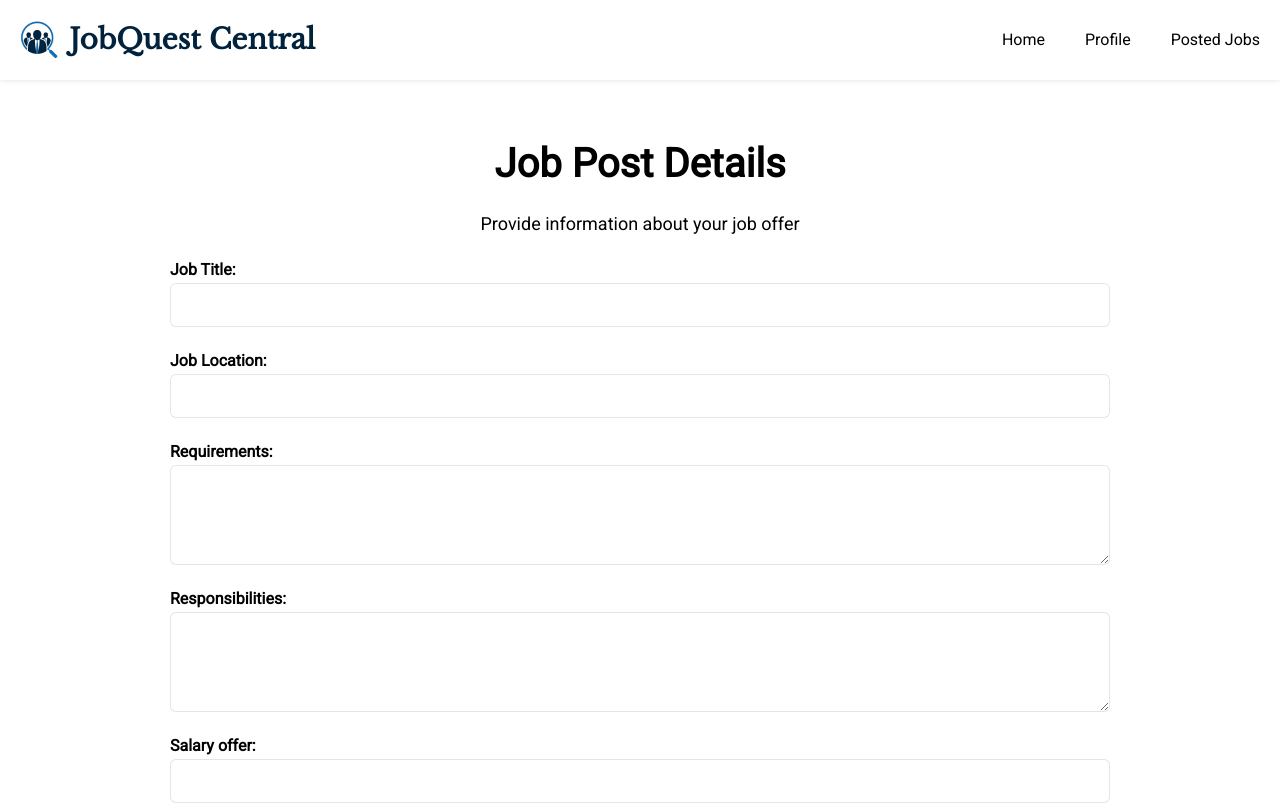
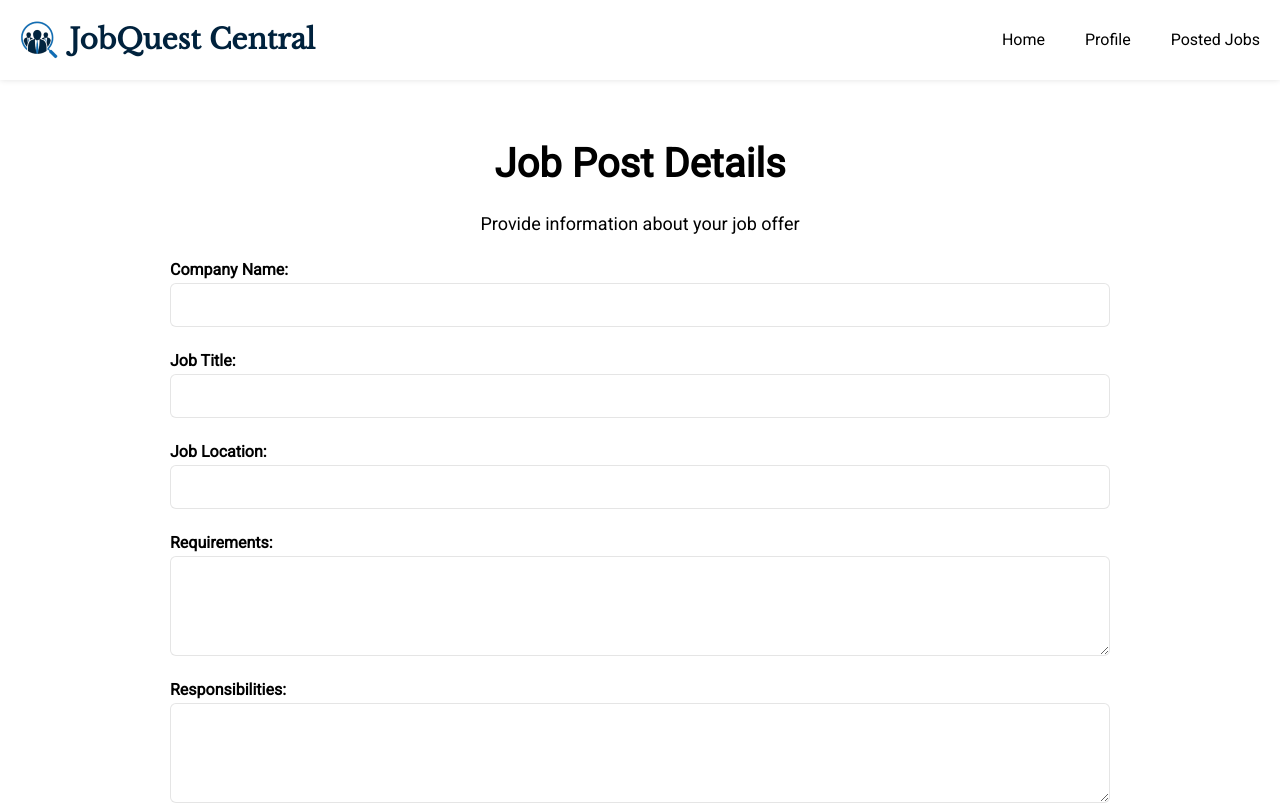
Before and after one commit to G-Jasser/GMC-Final-Project, a React (Vite) app in the folder client/: page /company/new-post in a window 1280 px wide. Shown: the top 803 px of the page. Built offline with nearby package versions, Linux system fonts and the light colour scheme.

Commit message:
Update NewPostSection.jsx

```diff
--- a/client/src/components/NewPostSection.jsx
+++ b/client/src/components/NewPostSection.jsx
@@ -9,8 +9,8 @@ export const NewPostSection = () => {
         company_name: "",
         location: "",
         salary: "",
-        pending_applicants: "",
-        job_requirement: "",
+        pending_applicants: 0,
+        job_requirements: "",
         job_responsibilities: ""
     })
     const dispatch=useDispatch()
@@ -19,6 +19,10 @@ export const NewPostSection = () => {
             <div className="form-style-2 max-width width100p">
                 <div className="title-1">Job Post Details</div>
                 <p className="text-normal">Provide information about your job offer</p>
+                <div className="input-frame">
+                    <label className="text-wrapper">Company Name:</label>
+                    <input className="textfield" type="text" onChange={(e) => setnewpost({ ...newpost, company_name: e.target.value })} />
+                </div>
                 <div className="input-frame">
                     <label className="text-wrapper">Job Title:</label>
                     <input className="textfield" type="text" onChange={(e) => setnewpost({ ...newpost, job_title: e.target.value })} />
@@ -29,7 +33,7 @@ export const NewPostSection = () => {
                 </div>
                 <div className="input-frame">
                     <label className="text-wrapper">Requirements:</label>
-                    <textarea className="textfield" onChange={(e) => setnewpost({ ...newpost, job_requirement: e.target.value })}/>
+                    <textarea className="textfield" onChange={(e) => setnewpost({ ...newpost, job_requirements: e.target.value })}/>
                 </div>
                 <div className="input-frame">
                     <label className="text-wrapper">Responsibilities:</label>
```
